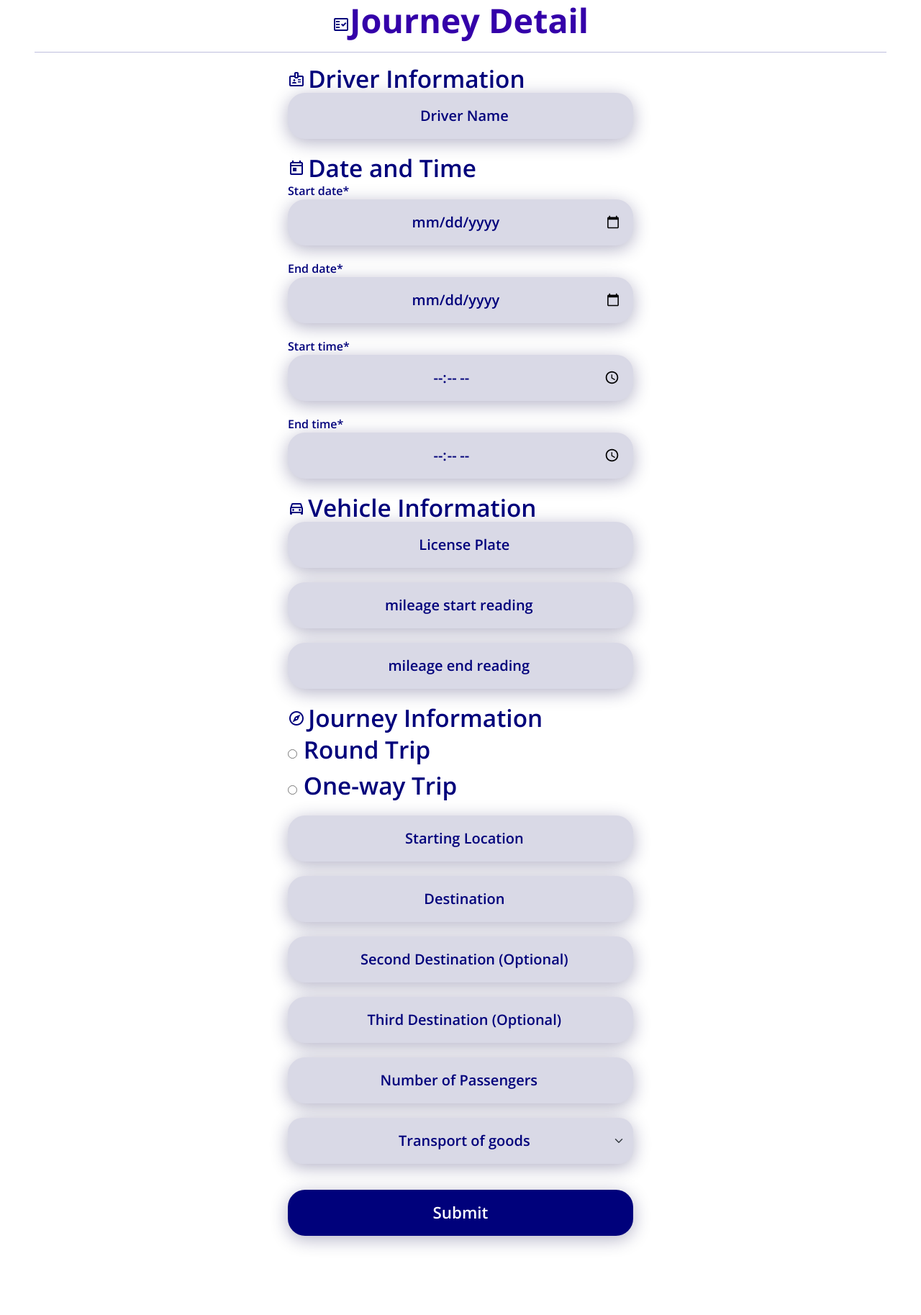
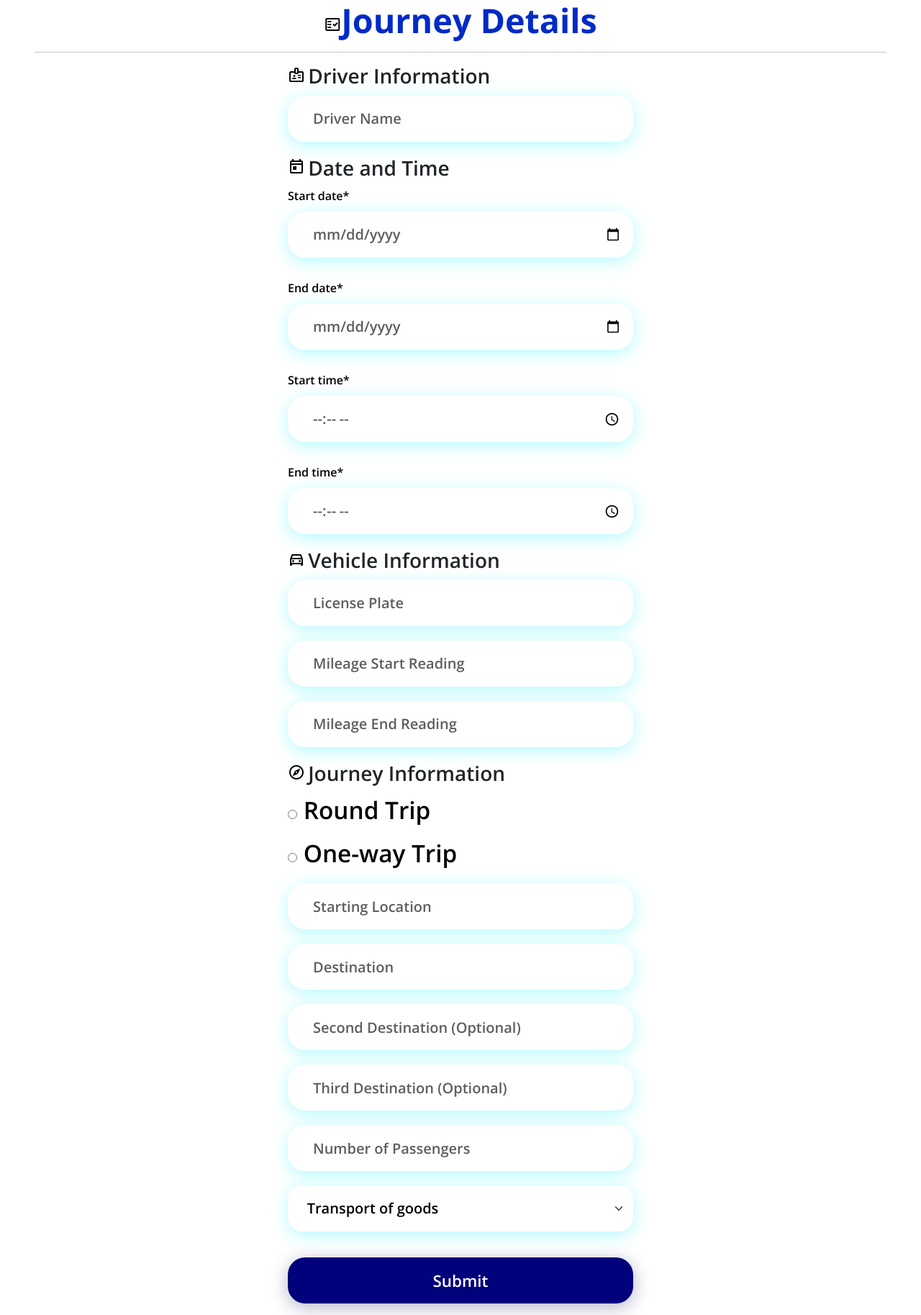
Before and after one commit to ka3b/CS14-main, a Django app: page /main/report-journey/journey-details/ in a window 1280 px wide. Shown: the whole page at 72% size. Run offline with Django 3.2, Linux system fonts and the light colour scheme; parts of the project's set-up code (start-up, migrations or seed data) failed here and were passed over; some libraries are stand-ins or nearby versions.

Commit message:
Some changes to journey details page

```diff
--- a/django-framework/main/form.py
+++ b/django-framework/main/form.py
@@ -23,7 +23,7 @@ class JourneyForm(forms.Form):
                                                       'class' : "formTextField formButton"}))
 
     plate_number=forms.CharField(label='',max_length=128, widget=forms.TextInput(attrs={
-        'type':'text1', 'class':"form-control formTextField formButton", 'placeholder':'License Plate'
+        'type':'text1', 'class':"formTextField formButton", 'placeholder':'License Plate'
     }))
 
     driver = forms.CharField(
@@ -58,11 +58,11 @@ class JourneyForm(forms.Form):
     mileage_start=forms.IntegerField(label='',min_value=0, widget=forms.NumberInput(
                                     attrs={'class':"formTextField formButton",
                                                     'label': 'Mileage Start Number',
-                                                    'placeholder':'mileage start reading'}))
+                                                    'placeholder':'Mileage Start Reading'}))
     mileage_finish = forms.IntegerField(label='',min_value=0, widget=forms.NumberInput(
                                     attrs={'class': "formTextField formButton",
                                                     'label': 'Mileage End Number',
-                                                    'placeholder':'mileage end reading',
+                                                    'placeholder':'Mileage End Reading',
                                                     }))
 
 
@@ -83,7 +83,7 @@ class JourneyForm(forms.Form):
 
 
             Div(HTML('''<span class="material-icons-outlined">badge</span>
-                        <h3 style="display: inline">Driver Information</h3>'''), 'driver'),
+                        <h3 style="display: inline" id="override">Driver Information</h3>'''), 'driver'),
             Div(HTML('''<span class="material-icons-outlined">today</span>
                 <h3 style="display: inline">Date and Time</h3>'''), 'start_date', 'end_date', 'start_time', 'end_time'),
             Div(HTML('''<span class="material-icons-outlined">directions_car</span>
--- a/django-framework/static/CSS/journey/base.css
+++ b/django-framework/static/CSS/journey/base.css
@@ -2,3 +2,12 @@
 * {
     font-family: 'Open Sans', serif;
     }
+
+#override h3 {
+    font-weight: bold;
+    font-size: 25pt;
+    color: #000000;
+    margin-top: 30px;
+    margin-bottom: 1000px;
+    margin-top: 50px;
+}
--- a/django-framework/static/CSS/journey/journey-details.css
+++ b/django-framework/static/CSS/journey/journey-details.css
@@ -4,19 +4,13 @@ body {
     background-size: 130%;
     background-position-y: 30%;
     position: absolute;
-    color: #00017B;
     font-weight: 600;
 
 }
 h1 {
     font-weight: 700;
     font-size: 35pt;
-    color: #3400A9;
-}
-h3 {
-    font-weight: 600;
-    font-size: 25pt;
-    margin-bottom: 1rem;
+    color: #002bc7;
 }
 #div_id_is_round_trip{
     font-weight: 600;
@@ -50,6 +44,11 @@ h3 {
     background-color: #3333ca;
 }
 
+#tickbox{
+    background-color: black;
+    color: white;
+}
+
 .formButton {
     background-color: #0DA73A;
     border: none;
@@ -59,7 +58,6 @@ h3 {
     color: white;
     height: 4rem;
     width: 100%;
-    margin-bottom: 1rem;
     margin-bottom: 1rem;
     border-radius: 1.5rem;
     font-weight: 600;
@@ -79,35 +77,54 @@ h3 {
     width: 30rem;
     border-radius: 1.5rem;
     border: none;
-    background-color: #D9D9E6;
-    color: #00017B;
+    background-color: #ffffff;
+    color: black;
     font-weight: 600;
     font-size: 15pt;
     margin-bottom: 20px;
+    margin-top: 10px;
     padding-right: 1rem;
     padding-left: 20pt;
+    box-shadow: 0 5px 25px #b3f9ff;
+    text-align: left;
+    padding-left: 35px;
+}
 
+input[type=date]{
+color: #5e5e5e;
 }
+
+input[type=time]{
+color: #5e5e5e;
+}
+
 .formTextField:hover{
-    background-color: #e6e6f5;
-
+    background-color: #FFFFFF;
+    color: black;
+    box-shadow: 0 5px 20px #6de8f2;
 }
 .formTextField::placeholder {
-    color: #00017B;
+    color: #5e5e5e;
     font-size: 15pt;
     font-weight: 600;
 
 }
 .formTextField:focus::placeholder {
-    color: transparent;
+    color: #5e5e5e;
+}
+
+label {
+    color: black;
+    margin-top: 10px;
+    margin-bottom: 0px;
 }
 
 .dropdown {
     /* height: 50pt; */
     border-radius: 1em;
     border: none;
-    background-color: #D9D9E6;
-    color: #00017B;
+    background-color: #ffffff;
+    color: #black;
     font-weight: 600;
     margin-top: 20px;
     font-size: 15pt;
@@ -118,12 +135,19 @@ h3 {
     padding-top: 2em;
 }
 
+.tickbox {
+    color: #FFFFFF;
+    font-size: 10pt;
+}
+.material-icons-outlined {
+    color: black;
+}
+
 
 html,body
 {
     width: 100%;
     height: 100%;
-    margin: 0px;
     padding: 0px;
     overflow-x: hidden;
 }
--- a/django-framework/templates/main/journey/journey-details.html
+++ b/django-framework/templates/main/journey/journey-details.html
@@ -15,7 +15,7 @@
 
         <div class='row justify-content-center'>
             <div class="col-md-auto">
-            <span class="material-icons-outlined">fact_check</span><h1 style="display: inline">Journey Detail</h1>
+            <span class="material-icons-outlined">fact_check</span><h1 style="display: inline">Journey Details</h1>
             </div>
         </div>
 
```
Also changed, not shown: django-framework/db.sqlite3, django-framework/main/migrations/0001_initial.py (deleted).
